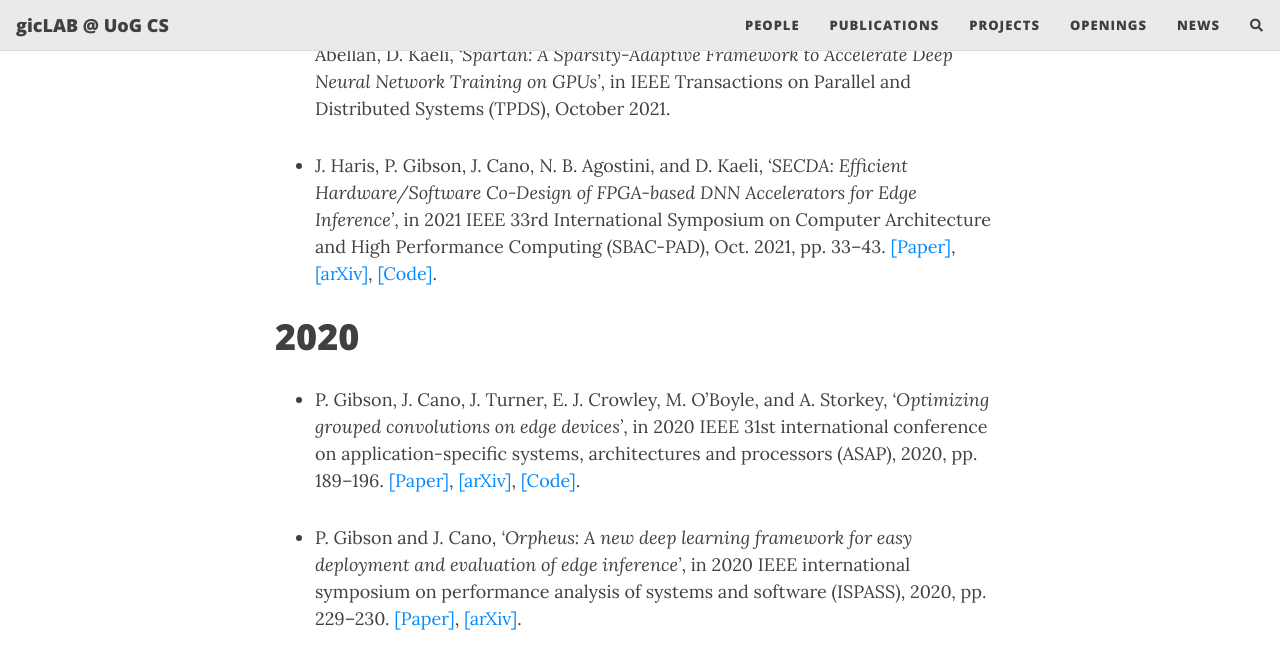
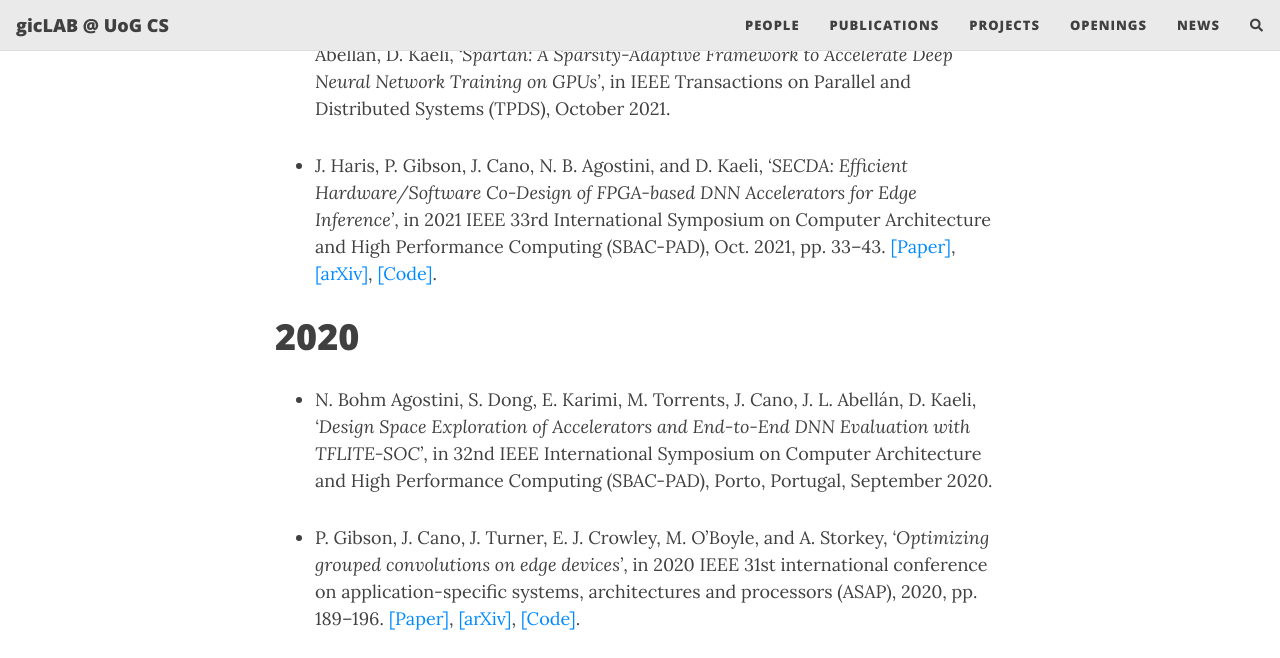
Before and after one commit to gicLAB/gicLAB.github.io, a Jekyll site: the page built from publications.md, in a window 1280 px wide and 900 px high, scrolled down 1092 px, cut to the strip 0-658 px from the top of the window. Built offline with Jekyll 4.4.1, drawn with Linux system fonts in a browser that asks for light colours; nearby versions of some CDN libraries; comment, search, counter and statistics services are not loaded.

Commit message:
Update publications.md

```diff
--- a/publications.md
+++ b/publications.md
@@ -28,6 +28,8 @@
 
 # 2020
 
+- N. Bohm Agostini, S. Dong, E. Karimi, M. Torrents, J. Cano, J. L. Abellán, D. Kaeli, *‘Design Space Exploration of Accelerators and End-to-End DNN Evaluation with TFLITE-SOC’*, in 32nd IEEE International Symposium on Computer Architecture and High Performance Computing (SBAC-PAD), Porto, Portugal, September 2020.
+
 - P. Gibson, J. Cano, J. Turner, E. J. Crowley, M. O’Boyle, and A. Storkey, *‘Optimizing grouped convolutions on edge devices’*, in 2020 IEEE 31st international conference on application-specific systems, architectures and processors (ASAP), 2020, pp. 189–196. [[Paper]](https://ieeexplore.ieee.org/document/9153227/), [[arXiv]](https://arxiv.org/abs/2006.09791), [[Code]](https://github.com/apache/tvm/blob/main/python/tvm/topi/x86/group_conv2d.py#L109).
 
 - P. Gibson and J. Cano, *‘Orpheus: A new deep learning framework for easy deployment and evaluation of edge inference’*, in 2020 IEEE international symposium on performance analysis of systems and software (ISPASS), 2020, pp. 229–230. [[Paper]](https://ieeexplore.ieee.org/document/9238597), [[arXiv]](https://arxiv.org/abs/2007.13648).
```
